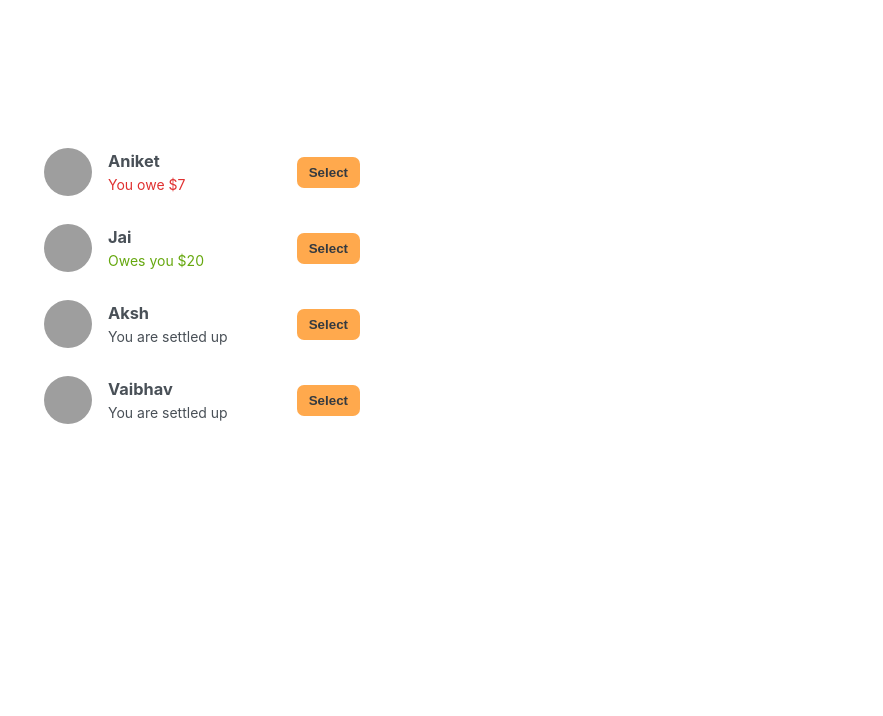
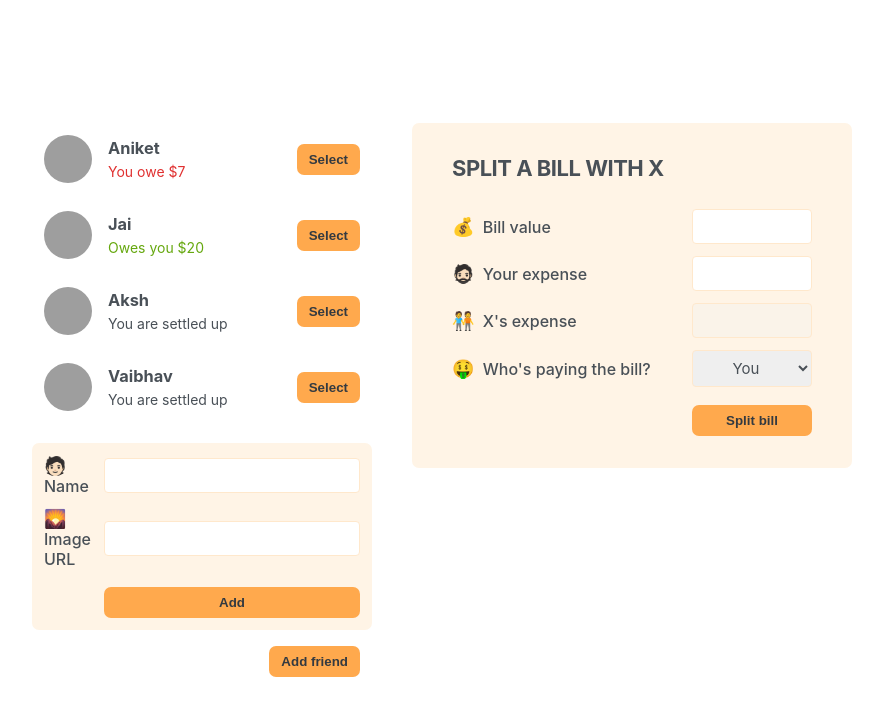
Before and after one commit to vasudevsoni/eat-n-split, a React (Create React App) app: page / in a window 1280 px wide. Shown: the top 716 px of the page, without its empty margins (198-1081 px from the left). Built offline with nearby package versions, Linux system fonts and the light colour scheme; grey boxes are pictures that could not be loaded.

Commit message:
built the static app

```diff
--- a/src/App.js
+++ b/src/App.js
@@ -30,7 +30,10 @@
     <div className="app">
       <div className="sidebar">
         <FriendsList />
+        <FormAddFriend />
+        <Button>Add friend</Button>
       </div>
+      <FormSplitBill />
     </div>
   );
 }
@@ -58,7 +61,43 @@
         <p className="green">Owes you ${Math.abs(friend.balance)}</p>
       )}
       {friend.balance === 0 && <p>You are settled up</p>}
-      <button className="button">Select</button>
+      <Button>Select</Button>
     </li>
   );
 }
+
+function Button({ children }) {
+  return <button className="button">{children}</button>;
+}
+
+function FormAddFriend() {
+  return (
+    <form className="form-add-friend">
+      <label>🧑🏻 Name</label>
+      <input type="text" />
+      <label>🌄 Image URL</label>
+      <input type="text" />
+      <Button>Add</Button>
+    </form>
+  );
+}
+
+function FormSplitBill() {
+  return (
+    <form className="form-split-bill">
+      <h2>Split a bill with X</h2>
+      <label>💰 Bill value</label>
+      <input type="text" />
+      <label>🧔🏻 Your expense</label>
+      <input type="text" />
+      <label>🧑‍🤝‍🧑 X's expense</label>
+      <input type="text" disabled />
+      <label>🤑 Who's paying the bill?</label>
+      <select>
+        <option value="user">You</option>
+        <option value="friend">X</option>
+      </select>
+      <Button>Split bill</Button>
+    </form>
+  );
+}
```
